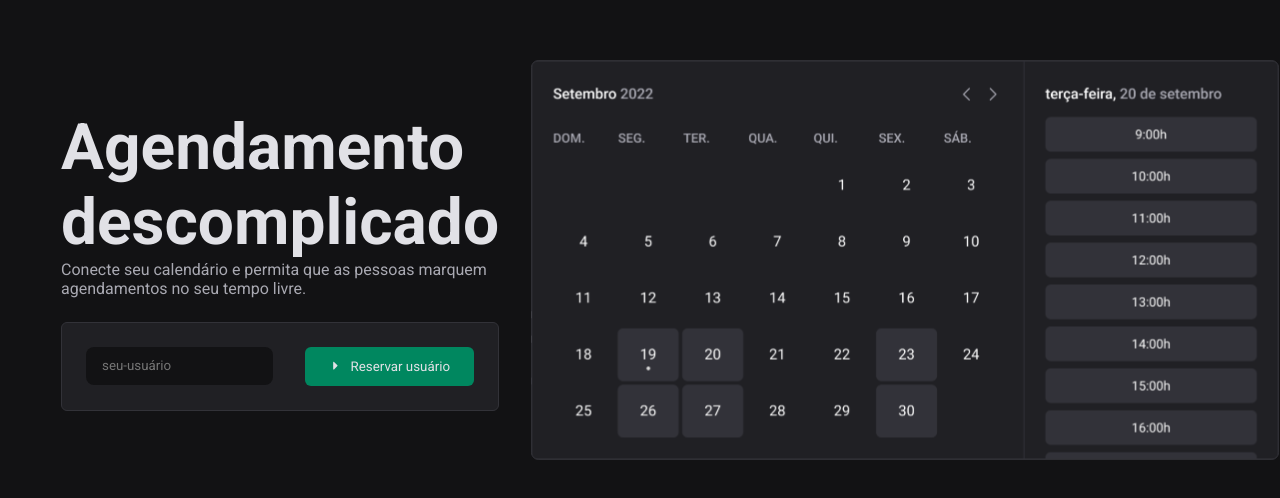
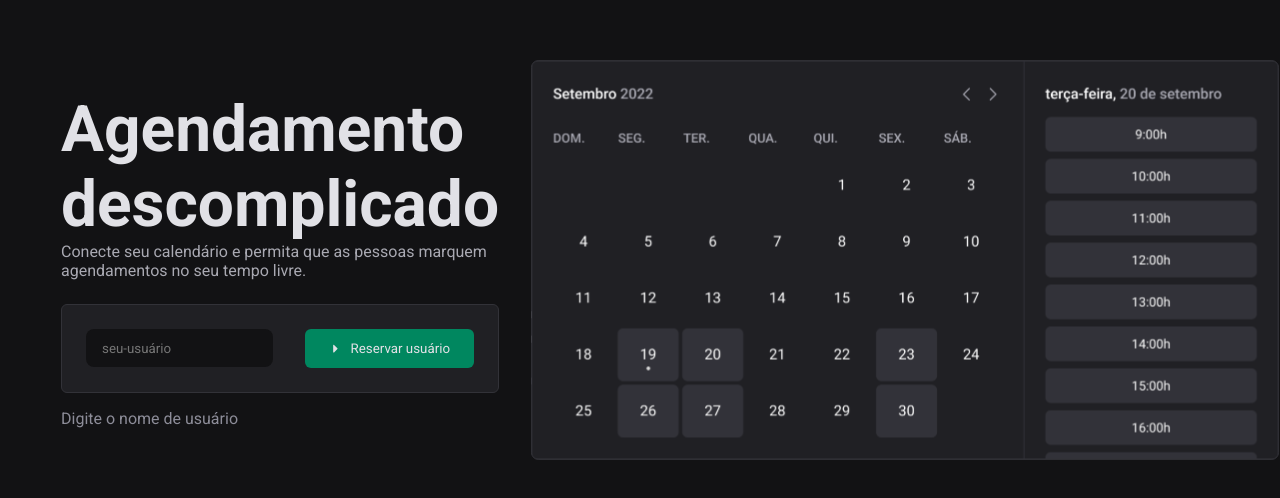
Before and after one commit to rebecaCaroba/igniteCall, a Next.js app: page / in a window 1280 px wide. Shown: the part 140-638 px from the top of the page. Built offline with nearby package versions, Linux system fonts and the light colour scheme.

Commit message:
Validação com Zod

```diff
--- a/src/app/(home)/style.scss
+++ b/src/app/(home)/style.scss
@@ -56,6 +56,12 @@ form {
     }
 
 }
+
+.form-annotation {
+    margin-top: 1rem;
+    color: $c-gray-400;
+}
+
 @media (max-width: 800px) {
     form {
         grid-template-columns: 1fr;
--- a/src/components/ClaimUsernameForm/index.tsx
+++ b/src/components/ClaimUsernameForm/index.tsx
@@ -1,28 +1,52 @@
 'use client'
+import { zodResolver } from '@hookform/resolvers/zod'
 import { useForm } from 'react-hook-form'
 import { FaCaretRight } from 'react-icons/fa'
 import { z } from 'zod'
+import '../../app/(home)/style.scss'
 
 const claimUsernameFormSchema = z.object({
-  username: z.string(),
+  username: z
+    .string()
+    .min(1, { message: 'Número de caractéres inválido.' })
+    .regex(/^([a-z\\-]+)$/i, { message: 'Apenas texto e hifens.' })
+    .transform((username) => username.toLowerCase()),
 })
 
 type ClaimUsernameFormSchema = z.infer<typeof claimUsernameFormSchema>
 
 export function ClaimUsernameForm() {
-  const { register, handleSubmit } = useForm<ClaimUsernameFormSchema>()
+  const {
+    register,
+    handleSubmit,
+    formState: { errors },
+  } = useForm<ClaimUsernameFormSchema>({
+    resolver: zodResolver(claimUsernameFormSchema),
+  })
 
   async function handlePreRegister(data: ClaimUsernameFormSchema) {
-    console.log(data)
+    console.log(data.username)
   }
 
   return (
+    <>
       <form onSubmit={handleSubmit(handlePreRegister)}>
-      <input type="text" placeholder="seu-usuário" {...register('username')} />
+        <input
+          type="text"
+          placeholder="seu-usuário"
+          {...register('username')}
+          required
+        />
         <button type="submit">
           <FaCaretRight />
           Reservar usuário
         </button>
       </form>
+      <div className="form-annotation">
+        {errors.username?.message
+          ? errors.username.message
+          : 'Digite o nome de usuário'}
+      </div>
+    </>
   )
 }
```
Lines whose indentation alone changed are shown as unchanged.
